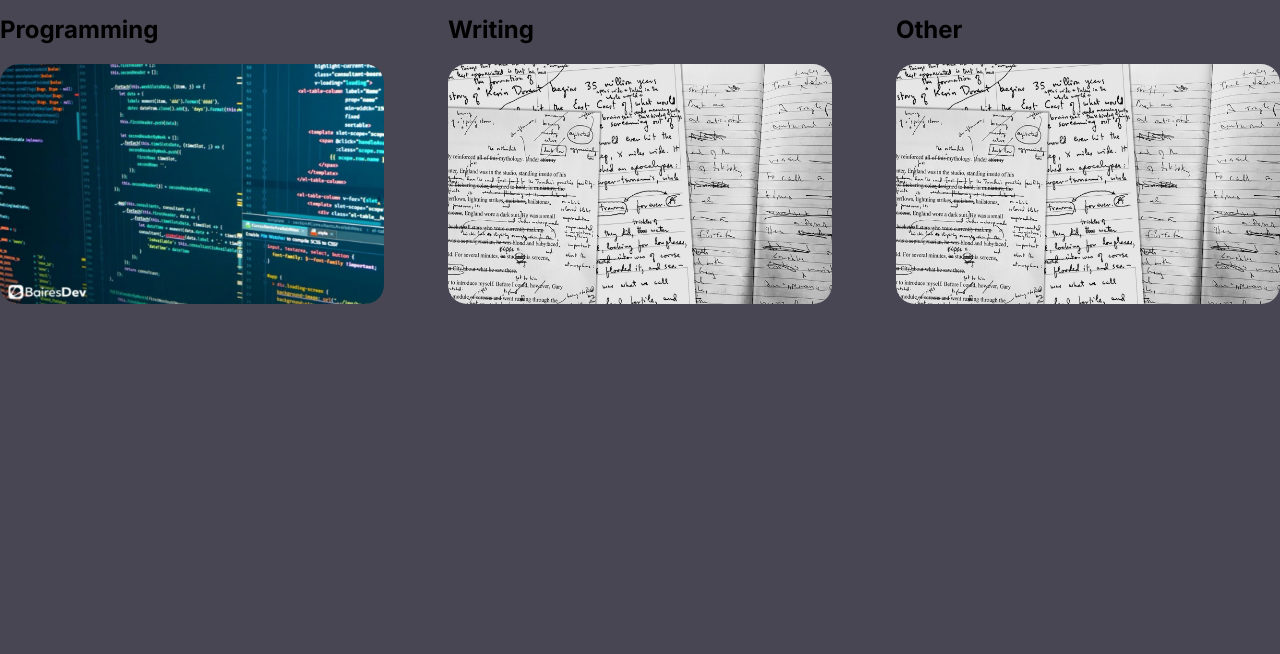
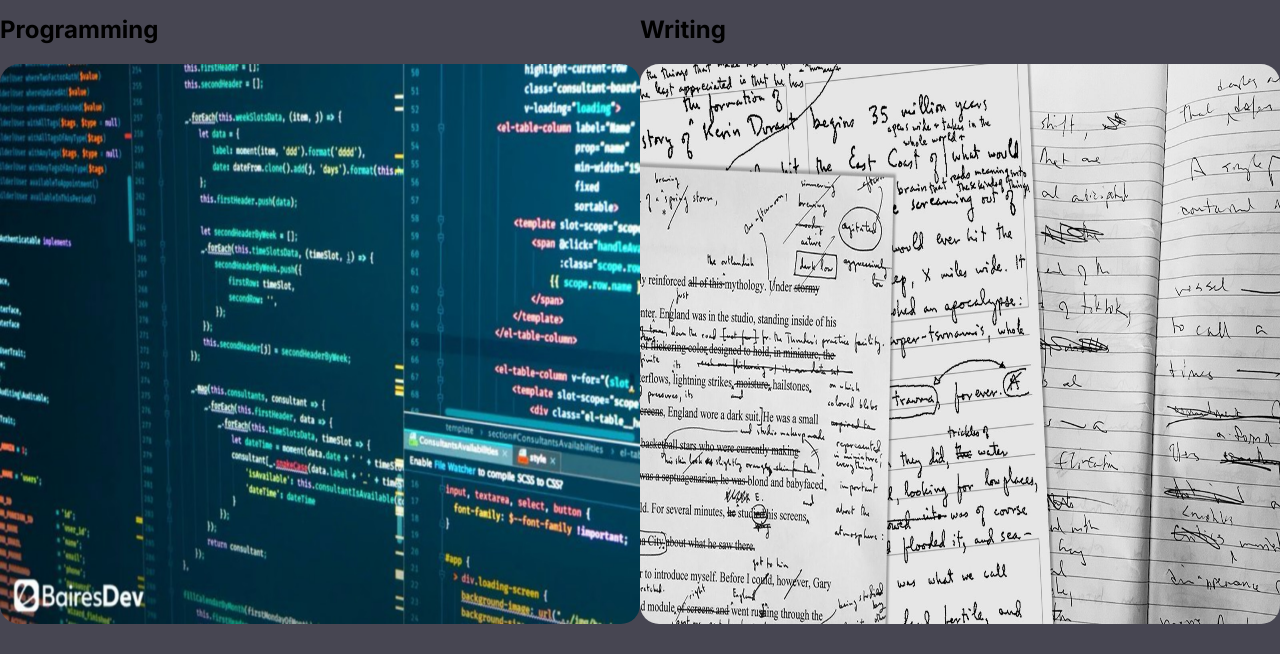
Before and after one commit to michaelbrianmarkus/portfolio-project, a plain HTML site: page portfolio-main.html in a window 1280 px wide. Shown: the part 146-800 px from the top of the page. Drawn offline with Linux system fonts and the light colour scheme.

Commit message:
other page out

```diff
--- a/portfolio-main.html
+++ b/portfolio-main.html
@@ -9,7 +9,6 @@
         <ul>
         <li class = "psubl redtext" ><a href="programming.html">programming</a></li>
             <li class = "redtext psubl"><a href="writing.html">writing</a></li>
-            <li class = "redtext psubl"><a href="other.html">other</a></li>
 
             </ul>
         </li>
@@ -59,20 +58,6 @@
 
          </div>
 
-         <div class = "writingbox">
-            <a href = "other.html">
-                <div class = "writingtitle">
-                    <h2>Other</h2>
-                 </div>
-                 <div class =  "writingimage">
-                 </div>
-                 <img src = "images/writing.jpg">
-
-             </a>
-
-         </div>
-
-
     </div>
 
 </div>
--- a/styles.css
+++ b/styles.css
@@ -1027,24 +1027,24 @@ position: absolute;
 
   .writingbox{
     height: 30vh;
-    width: 30vw;
+    width: 50vw;
   }
 
   .writingbox img{
-    height: 30vh;
-    width: 30vw;
+    height: 70vh;
+    width: 50vw;
     border-radius: 1.5vw;
   }
 
   .programmingimage img{
-    height: 30vh;
-    width: 30vw;
+    height: 70vh;
+    width: 50vw;
     border-radius: 1.5vw;
 }
 
     .writingimage img{
-        height: 30vh;
-        width: 30vw;
+        height: 70vh;
+        width: 50vw;
         border-radius: 1.5vw;
     }
 
```
Also changed, not shown: aboutme.html (+2 -2 lines), careerresearchessay.html (+0 -1 lines), contact.html (+0 -1 lines), index.html (+0 -1 lines), nipd.html (+0 -1 lines), other.html (+0 -1 lines), phishing.html (+0 -1 lines), programming.html (+0 -1 lines), resume.html (+0 -1 lines), softwareengineeringessay.html (+0 -1 lines), sorry.html (+0 -1 lines), thanks.html (+0 -25 lines), work.html (+0 -1 lines), writing.html (+0 -1 lines).
